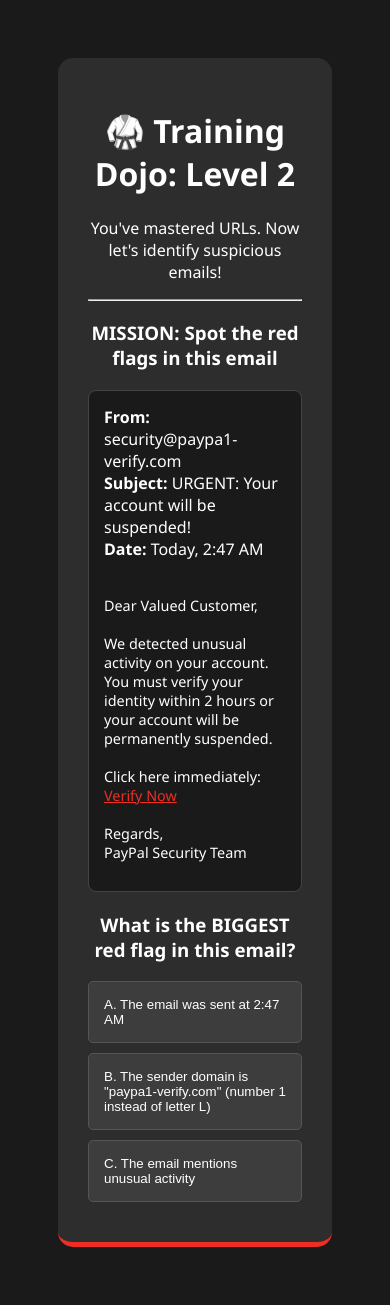
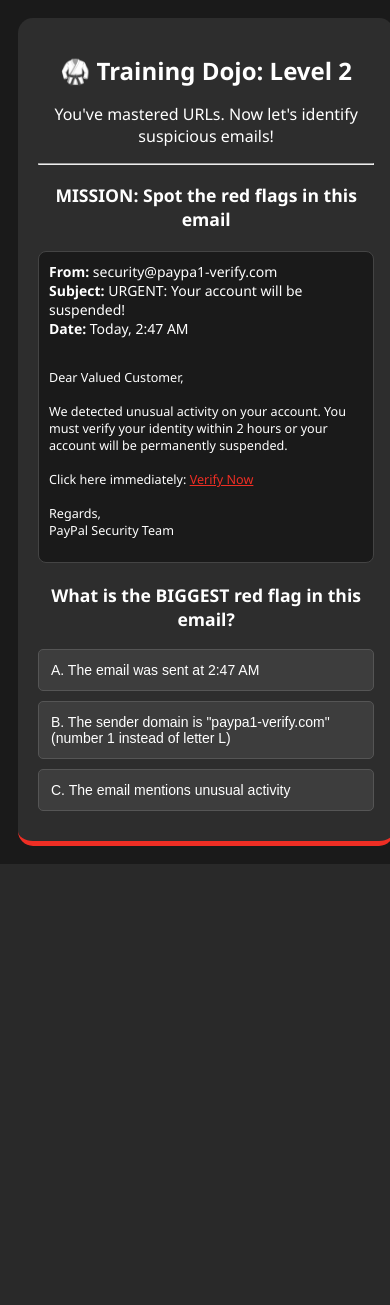
Before and after one commit to 2004-droid/Gamified-Phishing, a Flask app: page /training_level2 in a window 390 px wide. After the commit the page ends 864 px from the top, so only its background shows below. Run offline with Flask 3, Linux system fonts and the light colour scheme.

Commit message:
Add mobile responsive design to all pages

```diff
--- a/templates/training_level2.html
+++ b/templates/training_level2.html
@@ -4,8 +4,10 @@
     <meta charset="UTF-8">
     <title>Training Dojo - Level 2</title>
     <style>
-        body { font-family: 'Segoe UI', sans-serif; background: #1a1a1a; color: white; text-align: center; padding: 50px; }
-        .card { background: #2d2d2d; padding: 30px; border-radius: 15px; max-width: 600px; margin: 0 auto; border-bottom: 5px solid #ee2e24; }
+        body { font-family: 'Segoe UI', sans-serif; background: #1a1a1a; color: white; text-align: center; padding: 20px; }
+        .card { background: #2d2d2d; padding: 30px; border-radius: 15px; max-width: 600px; margin: 0 auto; border-bottom: 5px solid #ee2e24; width: 90%; }
+        h1 { font-size: 2em; }
+        h3 { font-size: 1.3em; }
         .xp-gain { color: #4CAF50; font-weight: bold; font-size: 1.2em; }
         .quiz-option {
             display: block; width: 100%; padding: 15px; margin: 10px 0;
@@ -16,6 +18,15 @@
         .email-preview {
             background: #1a1a1a; padding: 15px; margin: 20px 0; border-radius: 8px;
             text-align: left; border: 1px solid #444;
+        }
+
+        @media (max-width: 600px) {
+            body { padding: 10px; }
+            .card { padding: 20px; width: 95%; }
+            h1 { font-size: 1.5em; }
+            h3 { font-size: 1.1em; }
+            .quiz-option { padding: 12px; font-size: 14px; }
+            .email-preview { padding: 10px; font-size: 14px; }
         }
     </style>
 </head>
```
Also changed, not shown: templates/index.html (+15 -0 lines), templates/intercept.html (+12 -1 lines), templates/training.html (+12 -2 lines), templates/training_level3.html (+13 -2 lines).
